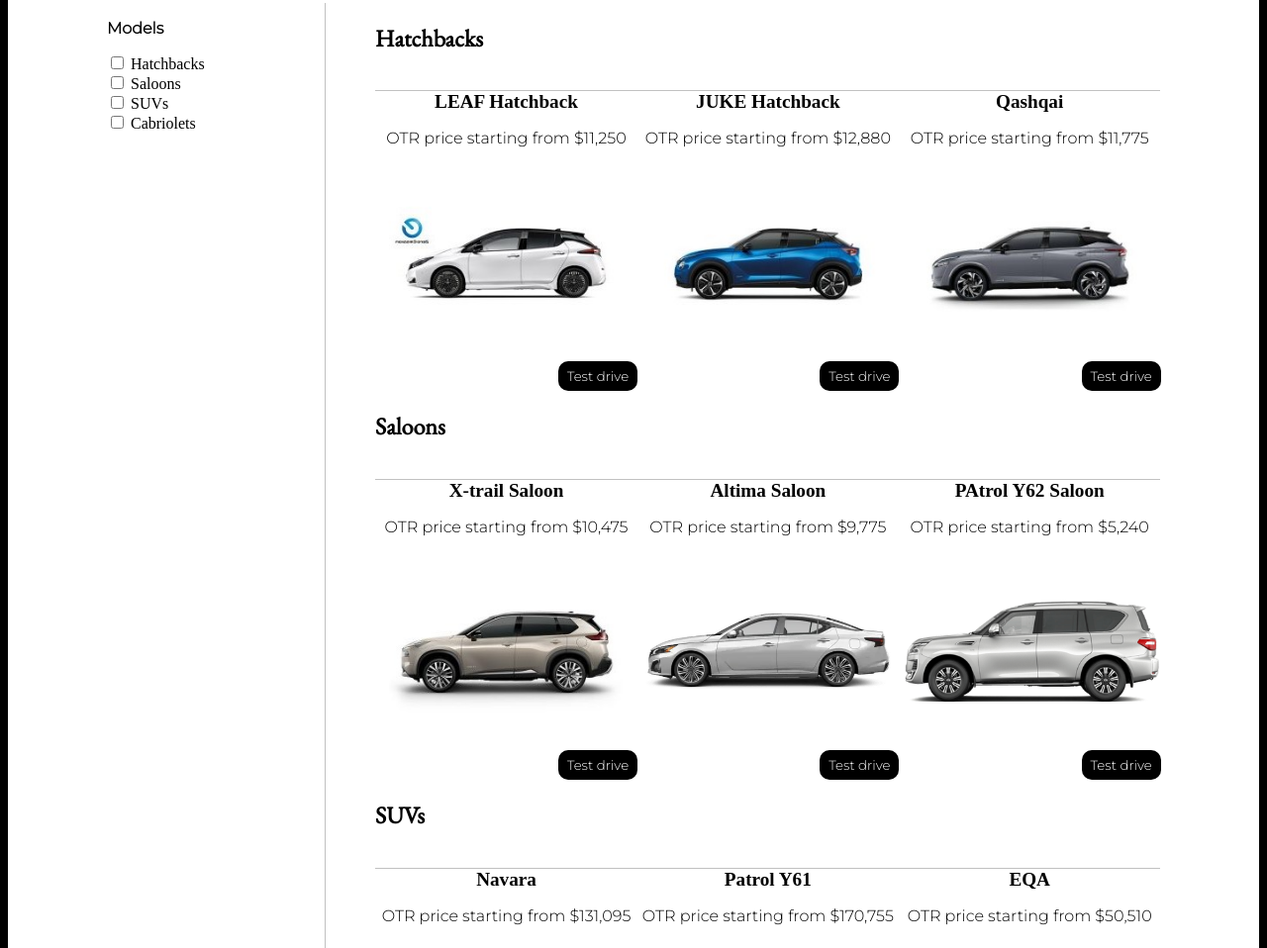
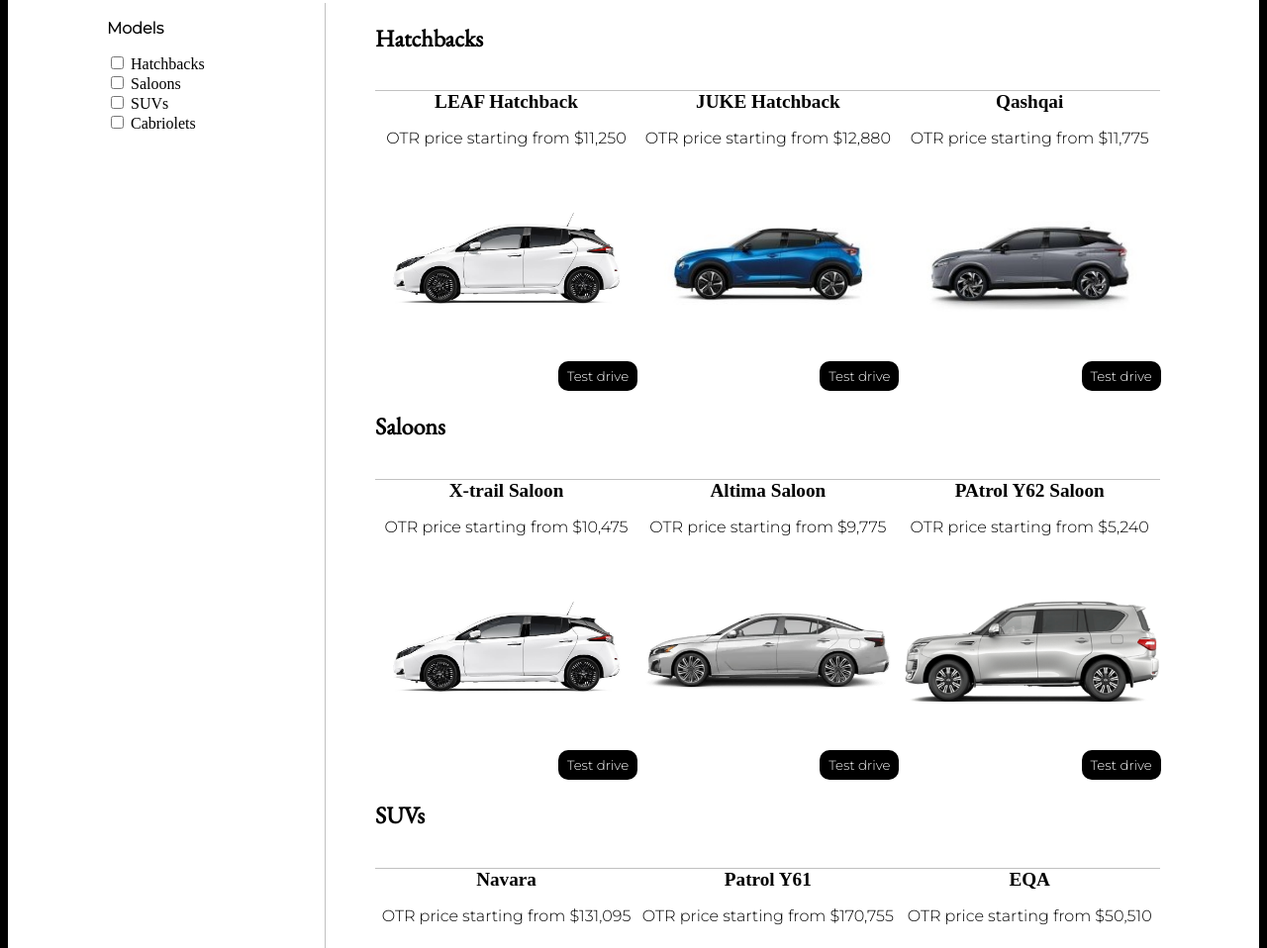
Before and after one commit to Bttstsgn/Bttstsgn.github.io, a plain HTML site: page cars.html in a window 1280 px wide. Shown: the part 415-1373 px from the top of the page at 99% size. Drawn offline with nearby package versions, Linux system fonts and the light colour scheme; no server answers.

Commit message:
Update cars.html

```diff
--- a/cars.html
+++ b/cars.html
@@ -124,7 +124,7 @@
           </article><article class="car">
               <big><b>LEAF Hatchback</b></big>
               <p>OTR price starting from $11,250</p>
-              <a href="carMore.html"><img src="assest/Cars1.jpg" alt="nissan cars"></a>
+              <a href="carMore.html"><img src="assest/car1.png" alt="nissan cars"></a>
               <button>Test drive</button>
               </article><article class="car">
               <big><b>JUKE Hatchback</b></big>
@@ -142,7 +142,7 @@
           </article><article class="car">
               <big><b>X-trail Saloon</b></big>
               <p>OTR price starting from $10,475</p>
-              <a href="carMore.html"><img src="assest/Cars4.jpg" alt="nissan cars"></a>
+              <a href="carMore.html"><img src="assest/car1.png" alt="nissan cars"></a>
               <button>Test drive</button>
               </article><article class="car">
               <big><b>Altima Saloon</b></big>
```
